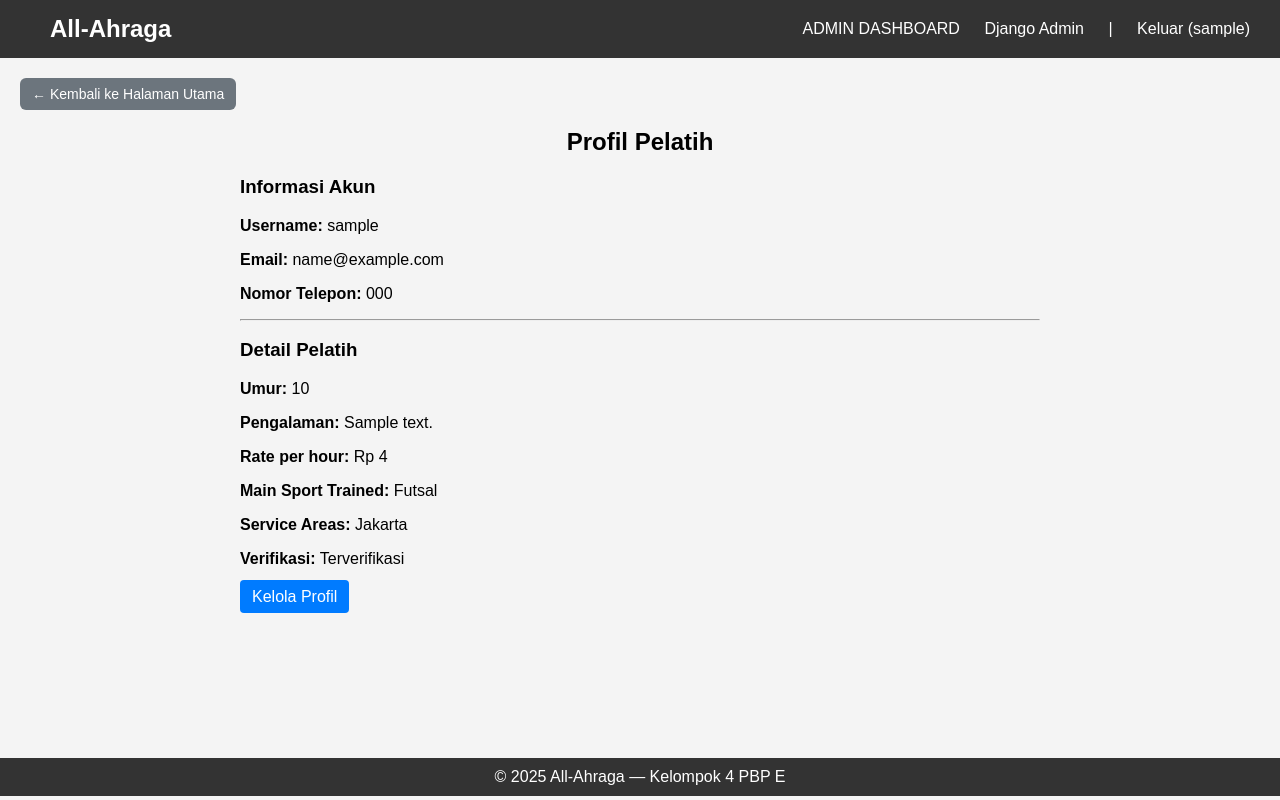
After one commit to pbp-kelompok-e4/all-ahraga, a Django app: page /coach/profile/view/ in a window 1280 px wide. The commit adds this page. Run offline with Django 5.2, Linux system fonts and the light colour scheme; a user stored in the database is signed in; data comes from the database, SQL or seed files in the repository; tables that the repository leaves empty hold one stand-in row (values such as "Sample post").

Commit message:
menambahkan profile pelatih

```diff
--- a/main/forms.py
+++ b/main/forms.py
@@ -1,7 +1,7 @@
 from django import forms
 from django.contrib.auth.forms import UserCreationForm, AuthenticationForm
 from django.contrib.auth.models import User
-from .models import UserProfile, Venue, VenueSchedule, Equipment, LocationArea, SportCategory
+from .models import UserProfile, Venue, VenueSchedule, Equipment, LocationArea, SportCategory, CoachProfile
 
 ROLE_CHOICES = [
     ('CUSTOMER', 'Customer'),
@@ -69,3 +69,11 @@ class EquipmentForm(forms.ModelForm):
         model = Equipment
         fields = ['name', 'rental_price', 'stock_quantity']
         # 'venue' akan diisi otomatis oleh view
+
+class CoachProfileForm(forms.ModelForm):
+    class Meta:
+        model = CoachProfile
+        fields = ['age', 'experience_desc', 'rate_per_hour', 'main_sport_trained', 'service_areas']
+        widgets = {
+            'service_areas': forms.CheckboxSelectMultiple(),
+        }
--- /dev/null
+++ b/main/templates/main/coach_profile.html
@@ -0,0 +1,54 @@
+{% extends "base.html" %}
+{% block title %}Profil Pelatih{% endblock title %}
+
+{% block content %}
+<div style="position: relative; padding-top: 10px;">
+  <!-- Tombol kembali ke halaman utama -->
+  <a href="{% url 'home' %}"
+     style="position: absolute; top: 0; left: 0;
+            padding: 8px 12px;
+            background: #6c757d;
+            color: #fff;
+            text-decoration: none;
+            border-radius: 6px;
+            font-size: 14px;">
+    ← Kembali ke Halaman Utama
+  </a>
+
+  <h2 style="text-align:center; margin-top: 40px;">Profil Pelatih</h2>
+
+  <div style="max-width:800px; margin:auto; margin-top:20px;">
+    <h3>Informasi Akun</h3>
+    <p><strong>Username:</strong> {{ user_obj.username }}</p>
+    <p><strong>Email:</strong> {{ user_obj.email }}</p>
+    <p><strong>Nomor Telepon:</strong> {{ phone_number }}</p>
+
+    <hr>
+
+    {% if coach_profile %}
+      <h3>Detail Pelatih</h3>
+      <p><strong>Umur:</strong> {{ coach_profile.age|default:"-" }}</p>
+      <p><strong>Pengalaman:</strong> {{ coach_profile.experience_desc|default:"-" }}</p>
+      <p><strong>Rate per hour:</strong> Rp {{ coach_profile.rate_per_hour }}</p>
+      <p><strong>Main Sport Trained:</strong> {{ coach_profile.main_sport_trained.name }}</p>
+      <p><strong>Service Areas:</strong>
+        {% for area in coach_profile.service_areas.all %}
+          {{ area.name }}{% if not forloop.last %}, {% endif %}
+        {% empty %}
+          -
+        {% endfor %}
+      </p>
+      <p><strong>Verifikasi:</strong> {{ coach_profile.is_verified|yesno:"Terverifikasi,Tidak" }}</p>
+    {% else %}
+      <p>Anda belum menambahkan detail profil pelatih.</p>
+    {% endif %}
+
+    <p style="margin-top:20px;">
+      <a href="{% url 'manage_coach_profile' %}"
+         style="padding:8px 12px; background:#007bff; color:#fff; text-decoration:none; border-radius:4px;">
+        Kelola Profil
+      </a>
+    </p>
+  </div>
+</div>
+{% endblock content %}
--- a/main/urls.py
+++ b/main/urls.py
@@ -19,4 +19,6 @@ urlpatterns = [
     path('customer/payment/<int:booking_id>/', views.customer_payment, name='customer_payment'),
     path('history/', views.booking_history, name='booking_history'),
     path('my-bookings/', views.my_bookings, name='my_bookings'),
+    path('coach/profile/', views.manage_coach_profile, name='manage_coach_profile'),
+    path('coach/profile/view/', views.coach_profile_view, name='coach_profile'),
 ]
--- a/main/views.py
+++ b/main/views.py
@@ -5,7 +5,7 @@ from django.contrib import messages
 from django.contrib.auth.decorators import login_required, user_passes_test
 from django.db.models import Q, Sum
 from datetime import date
-from .forms import CustomUserCreationForm, VenueForm, VenueScheduleForm, EquipmentForm
+from .forms import CustomUserCreationForm, VenueForm, VenueScheduleForm, EquipmentForm, CoachProfileForm
 from .models import Venue, SportCategory, LocationArea, CoachProfile, VenueSchedule, Transaction, Review, UserProfile, Booking, BookingEquipment, Equipment
 
 def get_user_dashboard(user):
@@ -368,3 +368,45 @@ def my_bookings(request):
     }
 
     return render(request, 'main/my_bookings.html', context)
+
+@login_required(login_url='login')
+@user_passes_test(lambda user: hasattr(user, 'profile') and user.profile.is_coach, login_url='home')
+def coach_profile_view(request):
+    try:
+        coach_profile = CoachProfile.objects.get(user=request.user)
+    except CoachProfile.DoesNotExist:
+        coach_profile = None
+
+    phone = ''
+    try:
+        phone = request.user.profile.phone_number or ''
+    except Exception:
+        phone = ''
+
+    context = {
+        'user_obj': request.user,
+        'phone_number': phone,
+        'coach_profile': coach_profile,
+    }
+    return render(request, 'main/coach_profile.html', context)
+
+@login_required(login_url='login')
+@user_passes_test(lambda user: hasattr(user, 'profile') and user.profile.is_coach, login_url='home')
+def manage_coach_profile(request):
+    try:
+        coach_profile = CoachProfile.objects.get(user=request.user)
+    except CoachProfile.DoesNotExist:
+        coach_profile = CoachProfile(user=request.user)
+
+    if request.method == 'POST':
+        form = CoachProfileForm(request.POST, instance=coach_profile)
+        if form.is_valid():
+            form.save()
+            messages.success(request, "Profil pelatih berhasil disimpan.")
+            return redirect('coach_dashboard')
+        else:
+            messages.error(request, "Mohon periksa input Anda.")
+    else:
+        form = CoachProfileForm(instance=coach_profile)
+
+    return render(request, 'main/manage_coach_profile.html', {'form': form})
--- a/templates/base.html
+++ b/templates/base.html
@@ -40,7 +40,7 @@
 
                     {% elif user.profile.is_coach %}
                         <a href="{% url 'coach_dashboard' %}">Jadwal Sesi</a>
-                        <a href="{% url 'coach_dashboard' %}">Profil Pelatih</a>
+                        <a href="{% url 'coach_profile' %}">Profil Pelatih</a>
                         <a href="{% url 'coach_dashboard' %}">Laporan Pendapatan</a>
 
                     {% elif user.profile.is_customer %}
```
Also changed, not shown: main/templates/main/manage_coach_profile.html (added, +16 -0 lines).
